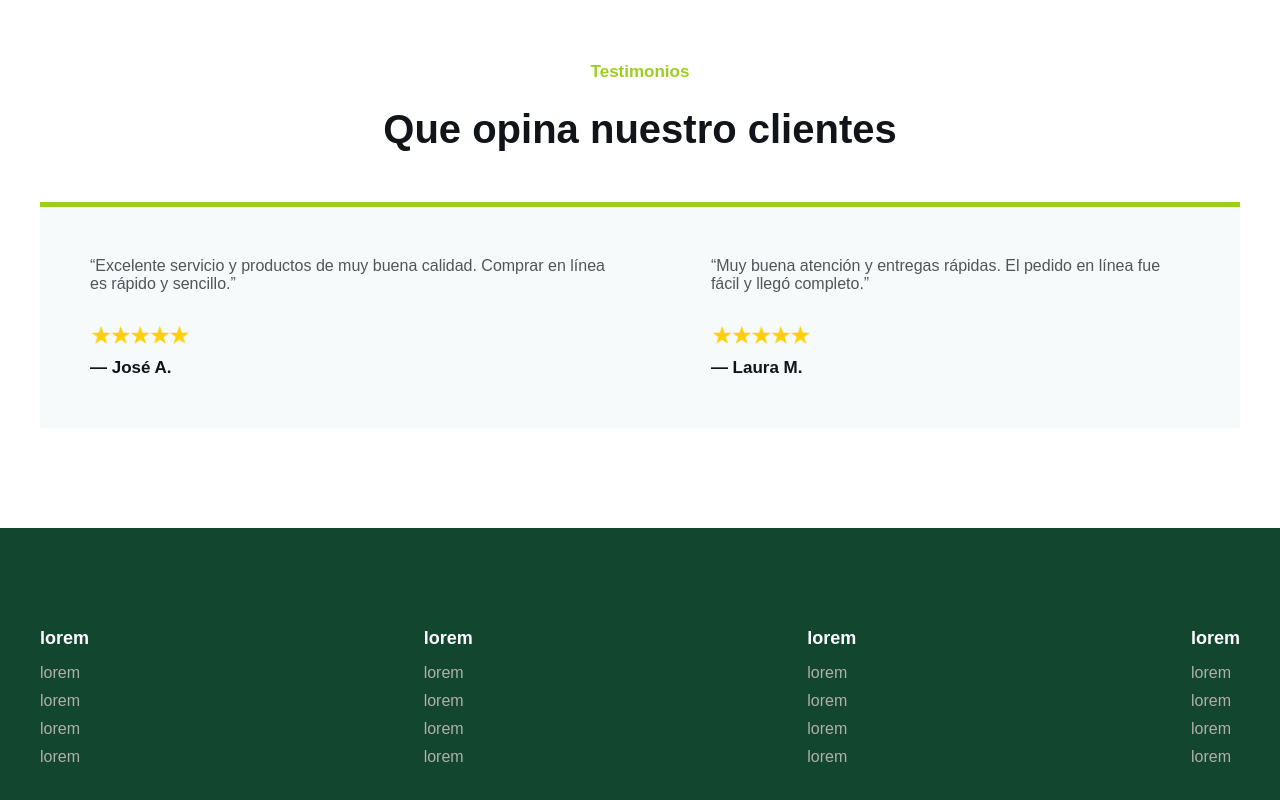
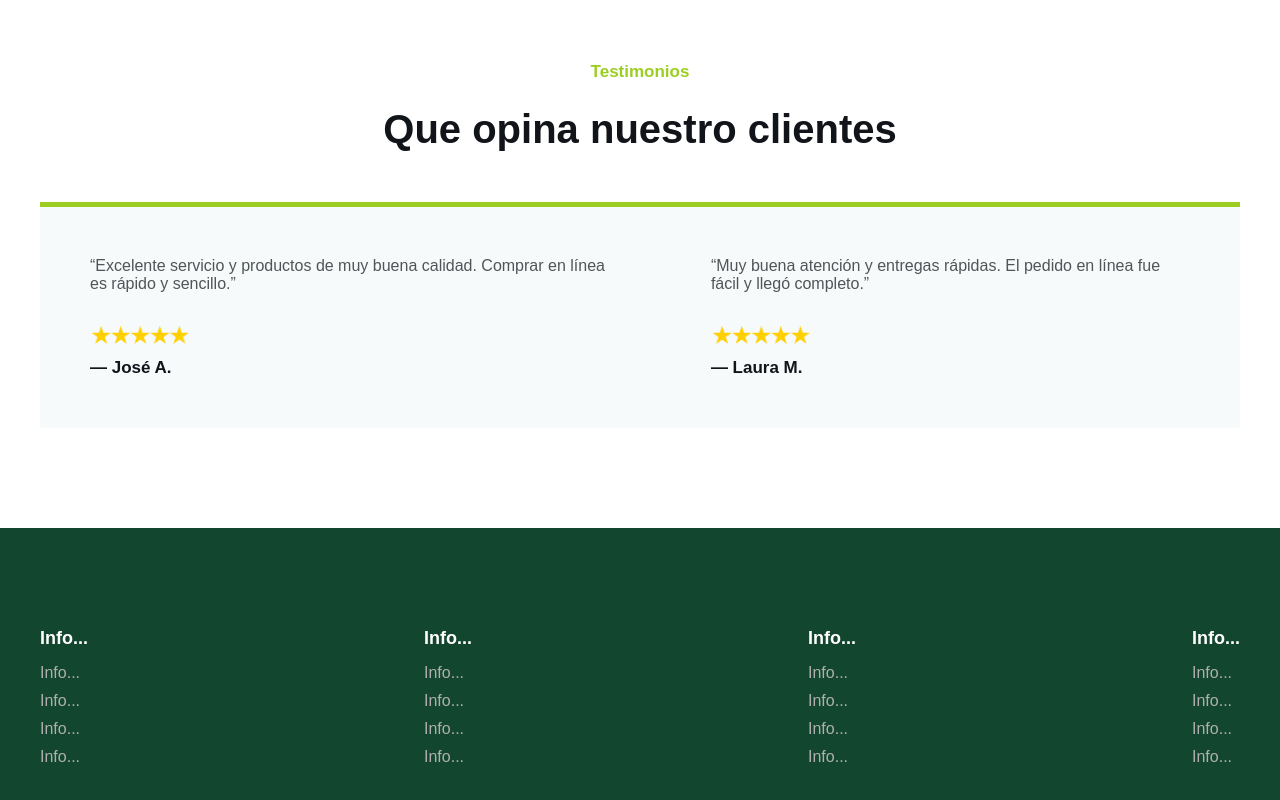
Before and after one commit to nimrodvb/Proyecto-Zuarse, a plain HTML site: page index.html in a window 1280 px wide. Shown: the part 1892-2692 px from the top of the page. Drawn offline with nearby package versions, Linux system fonts and the light colour scheme; a small style sheet from the web is missing.

Commit message:
Agregado paginas servicios, productos, contacto

```diff
--- a/index.html
+++ b/index.html
@@ -19,10 +19,10 @@
         </label>
         <nav class="navbar">
                 <ul>
-                    <li><a href="#">Inicio</a></li>
-                    <li><a href="#">Servicios</a></li>
-                    <li><a href="#">Productos</a></li>
-                    <li><a href="#">Contacto</a></li>
+                    <li><a href="index.html">Inicio</a></li>
+                    <li><a href="servicios.html">Servicios</a></li>
+                    <li><a href="productos.html">Productos</a></li>
+                    <li><a href="contactos.html">Contacto</a></li>
                     <li id="menu-admin" style="display: none;"><a href="admin.html" style="background: #667eea; color: white; padding: 8px 15px; border-radius: 5px;">Admin</a></li>
                 </ul>
         </nav>
@@ -317,39 +317,39 @@
     <footer class="footer">
         <div class="footer-content container">
             <div class="link">
-                <h3>lorem</h3>
+                <h3>Info...</h3>
                 <ul>
-                    <li><a href="#">lorem</a></li>
-                    <li><a href="#">lorem</a></li>
-                    <li><a href="#">lorem</a></li>
-                    <li><a href="#">lorem</a></li>
+                    <li><a href="#">Info...</a></li>
+                    <li><a href="#">Info...</a></li>
+                    <li><a href="#">Info...</a></li>
+                    <li><a href="#">Info...</a></li>
                 </ul>
             </div>
             <div class="link">
-                <h3>lorem</h3>
+                <h3>Info...</h3>
                 <ul>
-                    <li><a href="#">lorem</a></li>
-                    <li><a href="#">lorem</a></li>
-                    <li><a href="#">lorem</a></li>
-                    <li><a href="#">lorem</a></li>
+                    <li><a href="#">Info...</a></li>
+                    <li><a href="#">Info...</a></li>
+                    <li><a href="#">Info...</a></li>
+                    <li><a href="#">Info...</a></li>
                 </ul>
             </div>
             <div class="link">
-                <h3>lorem</h3>
+                <h3>Info...</h3>
                 <ul>
-                    <li><a href="#">lorem</a></li>
-                    <li><a href="#">lorem</a></li>
-                    <li><a href="#">lorem</a></li>
-                    <li><a href="#">lorem</a></li>
+                    <li><a href="#">Info...</a></li>
+                    <li><a href="#">Info...</a></li>
+                    <li><a href="#">Info...</a></li>
+                    <li><a href="#">Info...</a></li>
                 </ul>
             </div>
             <div class="link">
-                <h3>lorem</h3>
+                <h3>Info...</h3>
                 <ul>
-                    <li><a href="#">lorem</a></li>
-                    <li><a href="#">lorem</a></li>
-                    <li><a href="#">lorem</a></li>
-                    <li><a href="#">lorem</a></li>
+                    <li><a href="#">Info...</a></li>
+                    <li><a href="#">Info...</a></li>
+                    <li><a href="#">Info...</a></li>
+                    <li><a href="#">Info...</a></li>
                 </ul>
             </div>
         </div>
```
Also changed, not shown: contactos.html (added, +11 -0 lines), productos.html (added, +11 -0 lines), servicios.html (added, +11 -0 lines).
